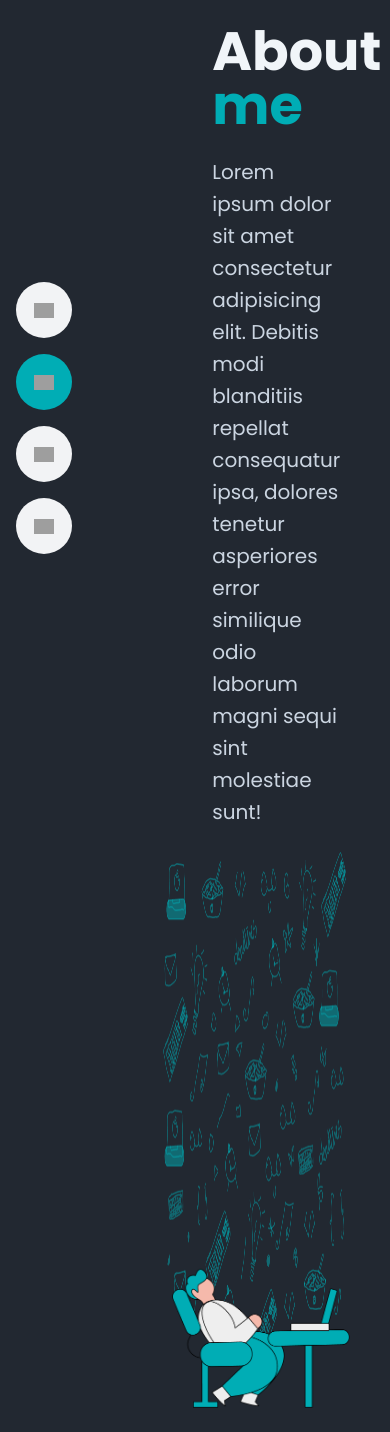
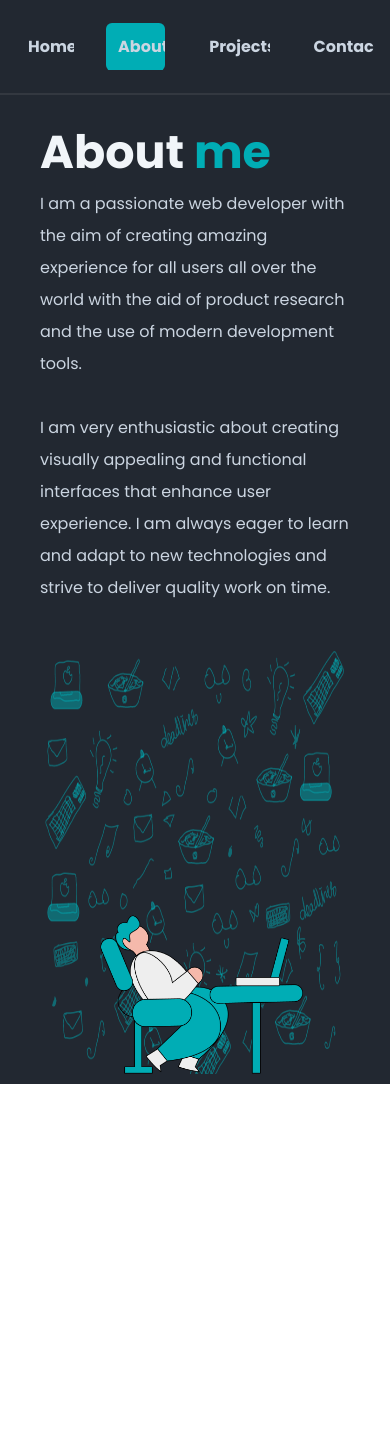
Before and after one commit to ozo-vehe/ozovehe, a Vue app: page /about in a window 390 px wide. After the commit the page ends 1084 px from the top, so only its background shows below. Built offline with nearby package versions, Linux system fonts and the light colour scheme; grey boxes are pictures that could not be loaded; a web font is replaced by a local one.

Commit message:
added mobile responsiveness

```diff
--- a/src/App.vue
+++ b/src/App.vue
@@ -11,10 +11,17 @@ const route = useRoute();
     <img v-if="route.path === '/projects'" class="absolute top-0 left-0 w-full h-full object-cover" :src="project_bg"
       alt="">
     <NavbarComponent />
-    <div class="pl-40">
+    <div class="pl-40 router_view">
       <RouterView />
     </div>
   </main>
 </template>
 
-<style scoped></style>
+<style scoped>
+@media screen and (max-width: 768px) {
+  .router_view {
+    padding-left: 0px;
+  }
+
+}
+</style>
--- a/src/components/AboutComponent.vue
+++ b/src/components/AboutComponent.vue
@@ -10,7 +10,11 @@ import bg from '../assets/images/about.png';
       <h1 class="poppins leading-none font-bold text-[54px] mb-2 capitalize text-slate-100">about <span
           class="text-[#00adb5] lowercase">me</span></h1>
       <div class="social_container flex items-center gap-4 mt-6">
-        <p class="leading-8 text-[20px] text-slate-300">Lorem ipsum dolor sit amet consectetur adipisicing elit. Debitis modi blanditiis repellat consequatur ipsa, dolores tenetur asperiores error similique odio laborum magni sequi sint molestiae sunt!</p>
+        <p class="leading-8 text-[20px] text-slate-300">
+          I am a passionate web developer with the aim of creating amazing experience for all users all over the world with the aid of product research and the use of modern development tools.
+          <br/><br/>
+          I am very enthusiastic about creating visually appealing and functional interfaces that enhance user experience. I am always eager to learn and adapt to new technologies and strive to deliver quality work on time.
+        </p>
       </div>
     </div>
 
@@ -21,4 +25,60 @@ import bg from '../assets/images/about.png';
   </header>
 </template>
 
-<style scoped></style>
+<style scoped>
+@media screen and (max-width: 1400px) {
+  .header_text {
+    width: 100%;
+  }
+  .header_text h1 {
+    font-size: 54px;
+    line-height: 1.2;
+  }
+  .social_container p {
+    font-size: 16px;
+    line-height: 2;
+  }
+  .header_image {
+    width: 450px;
+    height: 450px;
+  }
+  img[alt="Doodles image"] {
+    top: 0px;
+  }
+  img[alt="Background image"] {
+    bottom: 10px;
+    width: 70%;
+  }
+}
+
+@media screen and (max-width: 768px) {
+  header {
+    padding: 30px 40px 10px;
+    display: block;
+    min-height: calc(100vh - 100px);
+    margin: 0px;
+  }
+  .header_text {
+    margin-bottom: 40px;
+    width: 100%;
+  }
+  .header_text h1 {
+    line-height: 1.2;
+    font-size: 46px;
+  }
+  .social_container {
+    margin: 0px;
+  }
+  .header_image {
+    width: 100%;
+    height: 430px;
+  }
+  img[alt="Doodles image"] {
+    top: 0px;
+  }
+  img[alt="Background image"] {
+    bottom: 0px;
+    width: 70%;
+  }
+}
+</style>
--- a/src/components/ContactComponent.vue
+++ b/src/components/ContactComponent.vue
@@ -59,7 +59,7 @@ const socialImages = ref([
         <button type="submit" class="px-6 py-3 border border-[#00adb5] mt-4 rounded-xl bg-[#00adb5] hover:bg-[#27878c] transition-all duration-300">Send message</button>
       </form>
 
-      <div class="social_icons mt-4">
+      <div class="social_icons mt-6">
         <div class="social_container flex items-center gap-4">
           <a v-for="social in socialImages" :key="social.id" :href="social.href" target="_blank">
             <img class="w-10 bg-[#393E46] rounded-full p-[11px]" :src="social.url" :alt="social.name" />
@@ -70,4 +70,26 @@ const socialImages = ref([
   </header>
 </template>
 
-<style scoped></style>
+<style scoped>
+@media screen and (max-width: 768px) {
+  header {
+    padding: 30px 40px 10px;
+    min-height: calc(100vh - 100px);
+  }
+  .header_text {
+    margin-bottom: 40px;
+    width: 100%;
+  }
+  .header_image h1 {
+    line-height: 1.2;
+    font-size: 46px;
+  }
+  .header_image {
+    width: 100%;
+    height: 550px;
+  }
+  .user_details > div {
+    width: 100%;
+  }
+}
+</style>
--- a/src/components/HeroComponent.vue
+++ b/src/components/HeroComponent.vue
@@ -5,7 +5,7 @@ import bg from '../assets/images/bg.png';
 </script>
 
 <template>
-  <header class="min-h-screen flex flex-wrap items-center justify-center gap-32 pr-10">
+  <header class="min-h-screen flex flex-wrap items-center justify-center gap-x-32 gap-y-10 pr-10 py-10">
     <div class="header_text w-[550px]">
       <h1 class="poppins leading-[70px] font-bold uppercase text-[70px] mb-2 flex flex-col text-slate-100">creative web <span
           class="text-[#00adb5]">developer</span></h1>
@@ -18,10 +18,58 @@ import bg from '../assets/images/bg.png';
     </div>
 
     <div class="header_image w-[600px] h-[550px] relative">
-      <img class="absolute w-[100%] -top-24 right-0" :src="doodles" alt="Doodles image">
+      <img class="absolute w-[100%] h-[100%] -top-24 right-0" :src="doodles" alt="Doodles image">
       <img class="absolute bottom-0 left-[50%] -translate-x-[50%]" :src="bg" alt="Background image">
     </div>
   </header>
 </template>
 
-<style scoped></style>
+<style scoped>
+@media screen and (max-width: 1400px) {
+  .header_text {
+    width: 400px;
+  }
+  .header_text h1 {
+    font-size: 54px;
+    line-height: 1.2;
+  }
+  .header_image {
+    width: 400px;
+    height: 450px;
+  }
+  img[alt="Doodles image"] {
+    top: 0px;
+  }
+  img[alt="Background image"] {
+    bottom: 10px;
+    width: 70%;
+  }
+}
+
+@media screen and (max-width: 768px) {
+  header {
+    padding: 30px 40px 10px;
+    display: block;
+    min-height: calc(100vh - 100px);
+    margin: 0px;
+  }
+  .header_text {
+    margin-bottom: 40px;
+    width: 100%;
+  }
+  .header_text h1 {
+    line-height: 1.2;
+  }
+  .header_image {
+    width: 100%;
+    height: 430px;
+  }
+  img[alt="Doodles image"] {
+    top: 0px;
+  }
+  img[alt="Background image"] {
+    bottom: 0px;
+    width: 70%;
+  }
+}
+</style>
--- a/src/components/NavbarComponent.vue
+++ b/src/components/NavbarComponent.vue
@@ -39,10 +39,44 @@ import { RouterLink } from 'vue-router'
       </li>
     </ul>
   </nav>
+
+  <nav class="nav_menu_mobile bg-[#222831] relative h-[95px] z-10 w-full px-4 border-b-2 border-[#393e46bf]">
+    <ul class="mobile_menu flex items-center justify-center py-6 w-full gap-8">
+      <li class="py-3 rounded-md overflow-hidden">
+        <RouterLink to="/" :class="{ 'bg-[#00adb5] text-slate-300': $route.path === '/' }" class="text-center p-3 text-slate-300 hover:bg-[#00adb5] transition-all duration-300">
+          <span class="text-[16px] font-bold">Home</span>
+        </RouterLink>
+      </li>
+
+
+      <li class="py-3 rounded-md overflow-hidden">
+        <RouterLink to="/about" :class="{ 'bg-[#00adb5] text-slate-300': $route.path === '/about' }" class="text-center p-3 text-slate-300 hover:bg-[#00adb5] transition-all duration-300">
+          <span class="text-[16px] font-bold">About</span>
+        </RouterLink>
+      </li>
+
+
+      <li class="py-3 rounded-md overflow-hidden">
+        <RouterLink to="/projects" :class="{ 'bg-[#00adb5] text-slate-300': $route.path === '/projects' }" class="text-center p-3 text-slate-300 hover:bg-[#00adb5] transition-all duration-300">
+          <span class="text-[16px] font-bold">Projects</span>
+        </RouterLink>
+      </li>
+
+
+      <li class="py-3 rounded-md overflow-hidden">
+        <RouterLink to="/contact" :class="{ 'bg-[#00adb5] text-slate-300': $route.path === '/contact' }" class="text-center p-3 text-slate-300 hover:bg-[#00adb5] transition-all duration-300">
+          <span class="text-[16px] font-bold">Contact</span>
+        </RouterLink>
+      </li>
+    </ul>
+  </nav>
 </template>
 
 
 <style scoped>
+.nav_menu_mobile {
+  display: none;
+}
 .nav_menu * {
   margin: 0;
   padding: 0;
@@ -119,4 +153,14 @@ img {
 .nav_menu a:focus span {
   display: none;
   color: #fff;
-}</style>
+}
+
+@media screen and (max-width: 768px) {
+  .nav_menu {
+    display: none;
+  }
+  .nav_menu_mobile {
+    display: flex;
+  }
+}
+</style>
--- a/src/views/ProjectsView.vue
+++ b/src/views/ProjectsView.vue
@@ -89,7 +89,7 @@ const displayed_projects = computed(() => {
       <h2 class="mt-10 text-[54px] leading-normal text-slate-100 font-bold">My <span class="text-[#00adb5]">projects</span>
       </h2>
 
-      <div class="project_categories flex gap-4 items-center my-10 font-bold">
+      <div class="project_categories flex flex-wrap gap-4 items-center my-10 font-bold">
         <button
           class="important text-center px-8 py-3 capitalize rounded-[16px] text-white hover:cursor-pointer hover:bg-[#00adb5] transition-all duration-300"
           :class="{ 'bg-[#00adb5]': active_project === 'important', 'bg-[#393e4680] backdrop-blur-sm': active_project !== 'important' }"
@@ -148,4 +148,25 @@ const displayed_projects = computed(() => {
 .slide-fade-enter-active {
   transition: all 1s ease;
 }
+
+@media screen and (max-width: 768px) {
+  .projects {
+    padding: 30px 40px 10px;
+    min-height: calc(100vh - 100px);
+  }
+  .project_header h2 {
+    line-height: 1.2;
+    font-size: 46px;
+    margin: 0px;
+  }
+  .project_categories {
+    gap: 30px;
+    margin-top: 20px;
+  }
+  .project_categories button {
+    font-size: 14px;
+    min-width: 100px;
+    padding: 15px 20px;
+  }
+}
 </style>
```
